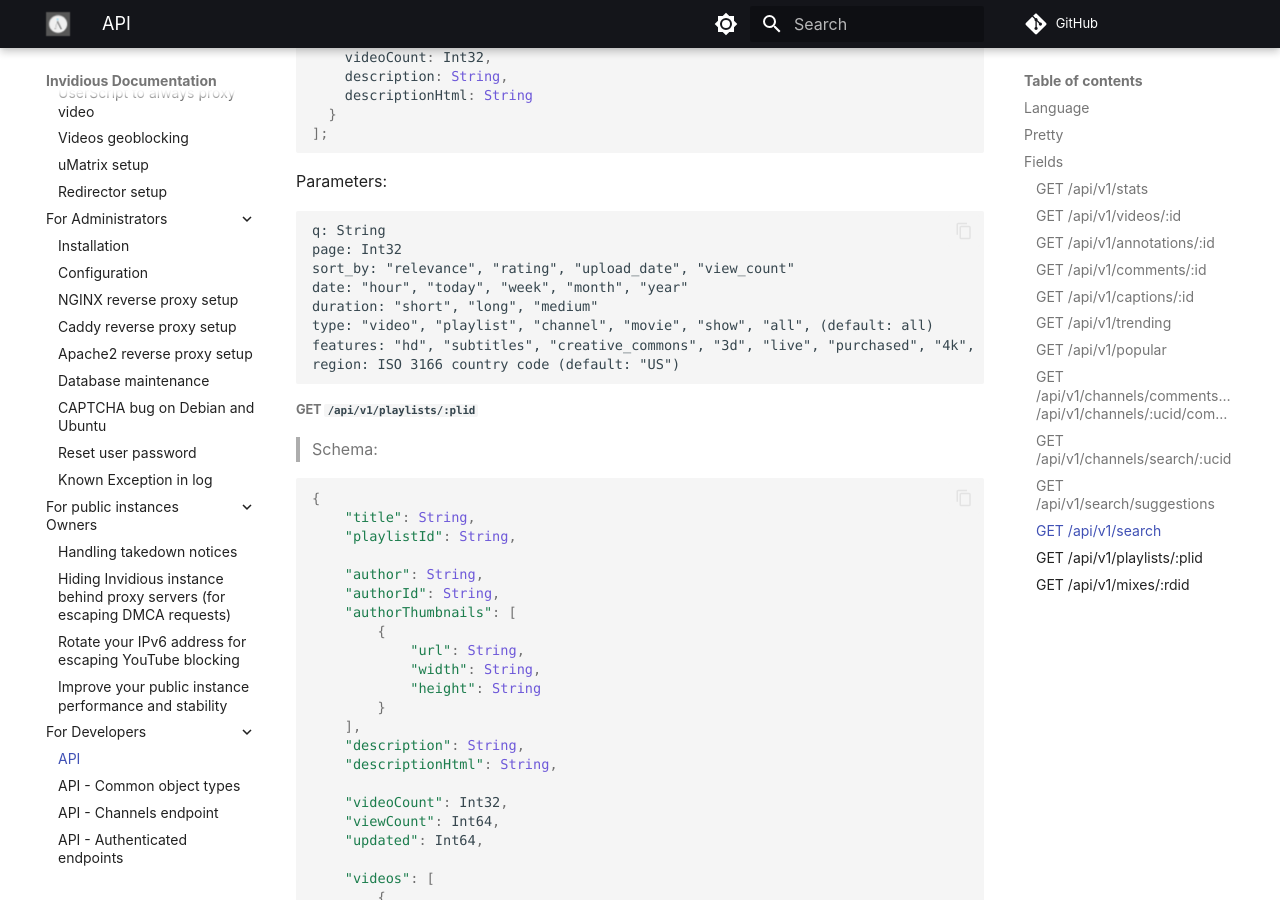
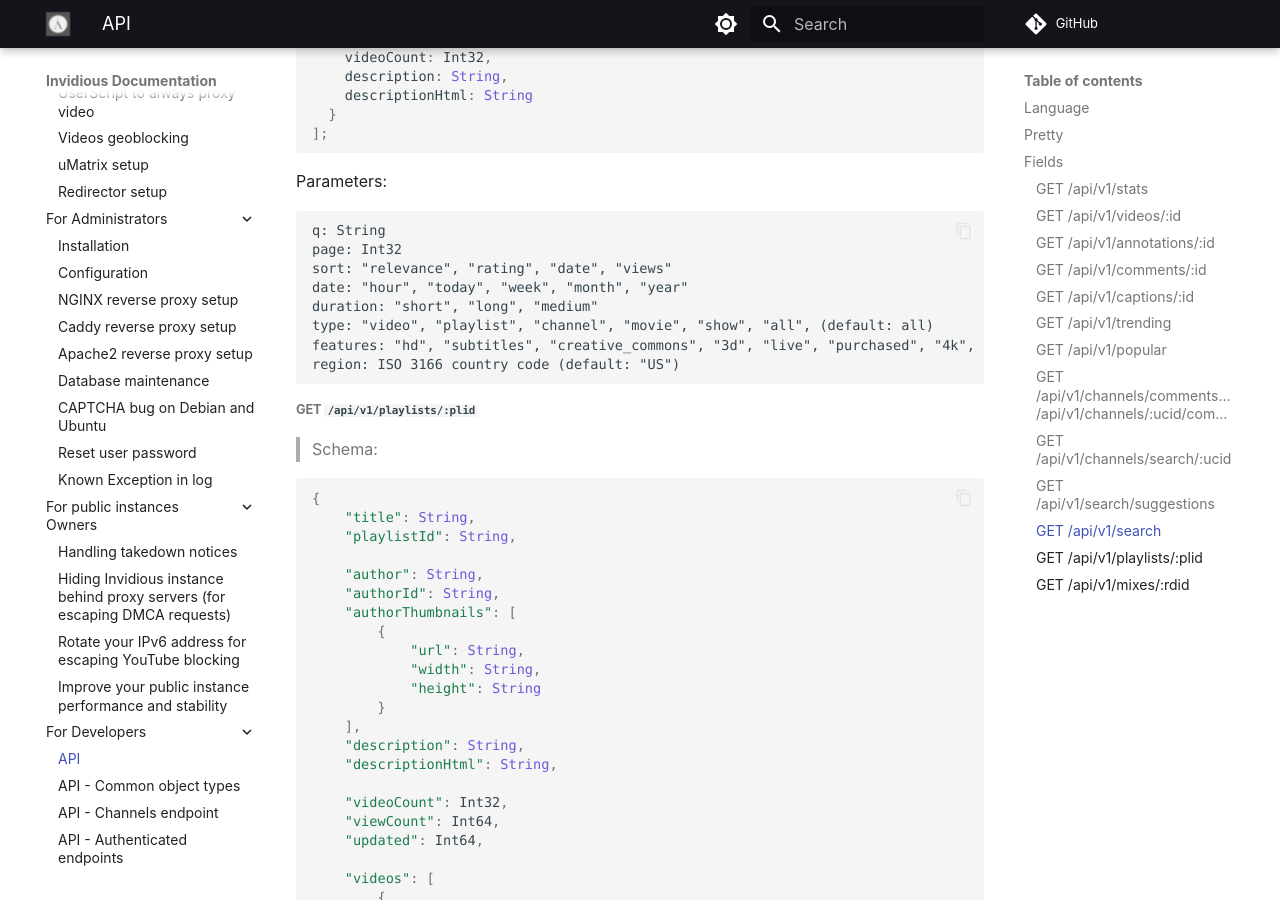
Before and after one commit to iv-org/documentation, an MkDocs documentation site: the page built from docs/api.md, in a window 1280 px wide and 900 px high, scrolled down 11310 px. Built offline with MkDocs 1.6.1 and Material for MkDocs 9.7.7, drawn with Linux system fonts in a browser that asks for light colours; comment, search, counter and statistics services are not loaded.

Commit message:
Fix documentation on search's `sort` parameter

````diff
--- a/docs/api.md
+++ b/docs/api.md
@@ -603,7 +603,7 @@ Parameters:
 ```
 q: String
 page: Int32
-sort_by: "relevance", "rating", "upload_date", "view_count"
+sort: "relevance", "rating", "date", "views"
 date: "hour", "today", "week", "month", "year"
 duration: "short", "long", "medium"
 type: "video", "playlist", "channel", "movie", "show", "all", (default: all)
````
